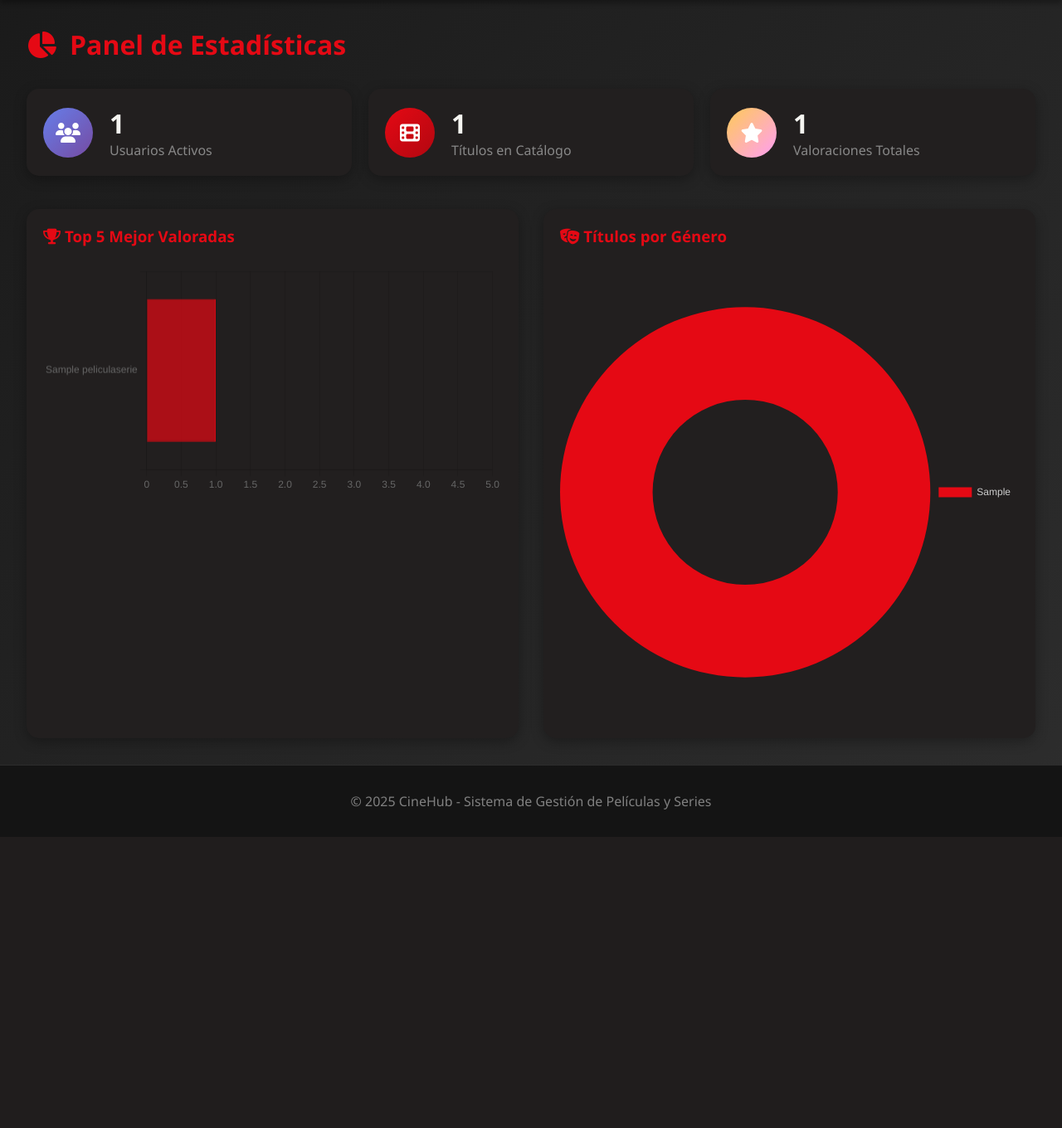
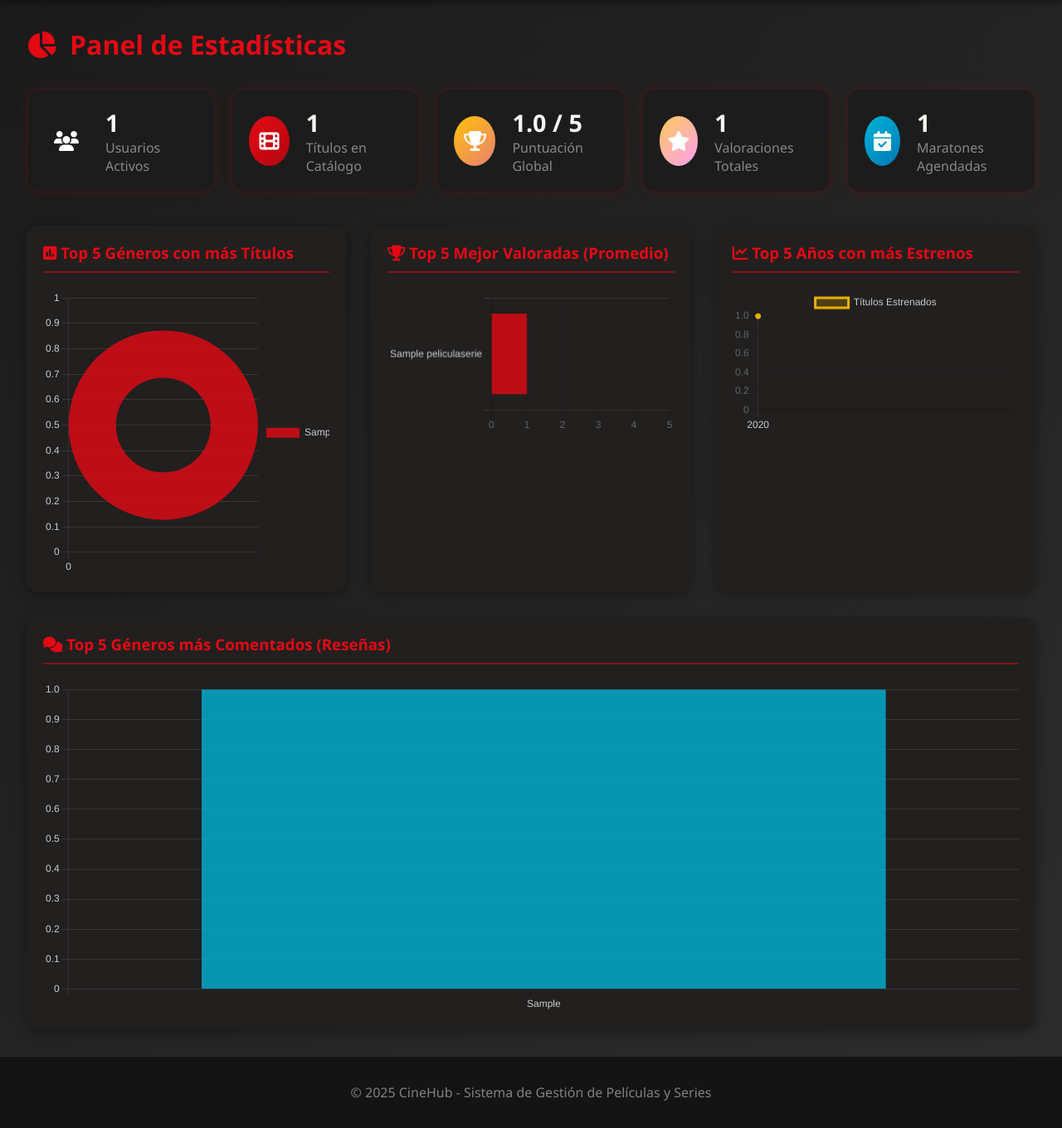
Before and after one commit to jlozano1118/Project_Movies, a FastAPI app: page /web/estadisticas in a window 1280 px wide. Shown: the part 71-1431 px from the top of the page at 83% size. Before the commit the page ends 1047 px from the top, so only its background shows below. Run offline with FastAPI, Linux system fonts and the light colour scheme; tables that the repository leaves empty hold one stand-in row (values such as "Sample post"); parts of the project's set-up code (start-up, migrations or seed data) failed here and were passed over.

Commit message:
Apartado de estadisticas  perfeccionado agregando mas graficos y datos importantes

```diff
--- a/static/css/style.css
+++ b/static/css/style.css
@@ -1211,3 +1211,25 @@
         text-align: left;
     }
 }
+
+
+.kpi-icon.rutinas {
+    background: linear-gradient(135deg, #00b4d8 0%, #0077b6 100%);
+}
+.kpi-icon.global-score {
+    background: linear-gradient(135deg, #ffc107 0%, #e98074 100%);
+}
+
+/* Estilo de la carta para dar un efecto de "monitor o pantalla" */
+.kpi-card {
+    background: #1c1c1c; /* Fondo más oscuro */
+    border: 1px solid rgba(229, 9, 20, 0.2); /* Borde sutil del color primario */
+    box-shadow: 0 0 15px rgba(229, 9, 20, 0.1); /* Sombra suave para efecto "glow" */
+}
+
+/* Títulos de gráficos más destacados */
+.chart-container h3 {
+    color: var(--primary); /* Rojo principal */
+    border-bottom: 2px solid rgba(229, 9, 20, 0.5);
+    padding-bottom: 10px;
+}
--- a/templates/estadisticas.html
+++ b/templates/estadisticas.html
@@ -10,6 +10,7 @@
         <h1><i class="fas fa-chart-pie"></i> Panel de Estadísticas</h1>
     </div>
 
+    {# 5 KPIs - Estética mejorada con iconos temáticos #}
     <div class="stats-kpi-grid">
         <div class="kpi-card">
             <div class="kpi-icon"><i class="fas fa-users"></i></div>
@@ -26,47 +27,76 @@
             </div>
         </div>
         <div class="kpi-card">
+            <div class="kpi-icon global-score"><i class="fas fa-trophy"></i></div>
+            <div class="kpi-info">
+                <h3>{{ promedio_global }} / 5</h3>
+                <p>Puntuación Global</p>
+            </div>
+        </div>
+        <div class="kpi-card">
             <div class="kpi-icon" style="background: linear-gradient(135deg, #feca57 0%, #ff9ff3 100%);"><i class="fas fa-star"></i></div>
             <div class="kpi-info">
                 <h3>{{ n_valoraciones }}</h3>
                 <p>Valoraciones Totales</p>
             </div>
         </div>
+         <div class="kpi-card">
+            <div class="kpi-icon rutinas"><i class="fas fa-calendar-check"></i></div>
+            <div class="kpi-info">
+                <h3>{{ n_rutinas }}</h3>
+                <p>Maratones Agendadas</p>
+            </div>
+        </div>
     </div>
 
-    <div class="charts-grid">
+    {# Nueva Cuadrícula de 3 Gráficos #}
+    <div class="charts-grid" style="grid-template-columns: repeat(auto-fit, minmax(350px, 1fr));">
+
         <div class="chart-container">
-            <h3><i class="fas fa-trophy"></i> Top 5 Mejor Valoradas</h3>
+            <h3><i class="fas fa-poll"></i> Top 5 Géneros con más Títulos</h3>
+            <canvas id="genreChart"></canvas>
+        </div>
+
+        <div class="chart-container">
+            <h3><i class="fas fa-trophy"></i> Top 5 Mejor Valoradas (Promedio)</h3>
             <canvas id="topRatedChart"></canvas>
         </div>
 
         <div class="chart-container">
-            <h3><i class="fas fa-theater-masks"></i> Títulos por Género</h3>
-            <canvas id="genreChart"></canvas>
+            <h3><i class="fas fa-chart-line"></i> Top 5 Años con más Estrenos</h3>
+            <canvas id="titlesByYearChart"></canvas>
         </div>
+
+        <div class="chart-container" style="grid-column: span 3;">
+            <h3><i class="fas fa-comments"></i> Top 5 Géneros más Comentados (Reseñas)</h3>
+            <canvas id="mostRatedGenresChart" style="max-height: 400px;"></canvas>
+        </div>
+
     </div>
 </div>
 
 <style>
+    /* Estilos se movieron o ampliaron en style.css, pero se mantienen aquí para un contexto inmediato */
     .stats-kpi-grid {
         display: grid;
-        grid-template-columns: repeat(auto-fit, minmax(250px, 1fr));
+        grid-template-columns: repeat(auto-fit, minmax(200px, 1fr)); /* Más compacto */
         gap: 20px;
         margin-bottom: 40px;
     }
     .kpi-card {
-        background: #221f1f;
+        background: #1c1c1c;
         padding: 20px;
         border-radius: 15px;
         display: flex;
         align-items: center;
         gap: 20px;
-        box-shadow: 0 4px 15px rgba(0,0,0,0.3);
+        box-shadow: 0 0 15px rgba(229, 9, 20, 0.1);
+        border: 1px solid rgba(229, 9, 20, 0.2);
     }
     .kpi-icon {
         width: 60px;
         height: 60px;
-        background: linear-gradient(135deg, #667eea 0%, #764ba2 100%);
+        /* ... (colores definidos en style.css) */
         border-radius: 50%;
         display: flex;
         align-items: center;
@@ -74,7 +104,10 @@
         font-size: 1.5rem;
         color: white;
     }
-    .kpi-info h3 { font-size: 2rem; margin: 0; color: #f5f5f1; }
+    .kpi-icon.rutinas { background: linear-gradient(135deg, #00b4d8 0%, #0077b6 100%); }
+    .kpi-icon.global-score { background: linear-gradient(135deg, #ffc107 0%, #e98074 100%); }
+
+    .kpi-info h3 { font-size: 1.8rem; margin: 0; color: #f5f5f1; }
     .kpi-info p { margin: 0; color: #888; }
 
     .charts-grid {
@@ -88,11 +121,42 @@
         border-radius: 15px;
         box-shadow: 0 4px 15px rgba(0,0,0,0.3);
     }
-    .chart-container h3 { color: #e50914; margin-bottom: 20px; }
+    .chart-container h3 {
+        color: #e50914;
+        margin-bottom: 20px;
+        border-bottom: 2px solid rgba(229, 9, 20, 0.5);
+        padding-bottom: 10px;
+    }
 </style>
 
 <script>
-    // Configuración Gráfica Top Rated (Barra Horizontal)
+    // Colores base de la paleta CineHub
+    const primaryColor = 'rgba(229, 9, 20, 0.8)';
+    const secondaryColor = '#555';
+    const warningColor = 'rgba(255, 193, 7, 0.9)';
+    const infoColor = 'rgba(0, 180, 216, 0.8)';
+
+    // Función de utilidades para configurar el texto blanco y grises en Chart.js
+    const cinematicOptions = {
+        responsive: true,
+        plugins: {
+            legend: {
+                labels: { color: '#ccc' }
+            }
+        },
+        scales: {
+            x: {
+                grid: { color: 'rgba(255, 255, 255, 0.1)' },
+                ticks: { color: '#ccc' }
+            },
+            y: {
+                grid: { color: 'rgba(255, 255, 255, 0.1)' },
+                ticks: { color: '#ccc' }
+            }
+        }
+    };
+
+    // 1. Gráfica Top Rated (Barra Horizontal) - Puntuación Promedio
     const ctxTop = document.getElementById('topRatedChart').getContext('2d');
     new Chart(ctxTop, {
         type: 'bar',
@@ -101,22 +165,21 @@
             datasets: [{
                 label: 'Puntuación Promedio',
                 data: {{ top_rated_data | tojson }},
-                backgroundColor: 'rgba(229, 9, 20, 0.7)',
-                borderColor: 'rgba(229, 9, 20, 1)',
-                borderWidth: 1
+                backgroundColor: primaryColor,
             }]
         },
         options: {
-            indexAxis: 'y', // Barra horizontal
-            responsive: true,
+            ...cinematicOptions,
+            indexAxis: 'y',
             scales: {
+                ...cinematicOptions.scales,
                 x: { beginAtZero: true, max: 5 }
             },
             plugins: { legend: { display: false } }
         }
     });
 
-    // Configuración Gráfica Géneros (Dona)
+    // 2. Gráfica Títulos por Género (Dona) - Conteo de Títulos
     const ctxGenre = document.getElementById('genreChart').getContext('2d');
     new Chart(ctxGenre, {
         type: 'doughnut',
@@ -124,18 +187,58 @@
             labels: {{ genre_labels | tojson }},
             datasets: [{
                 data: {{ genre_data | tojson }},
-                backgroundColor: [
-                    '#e50914', '#555', '#feca57', '#46d369', '#667eea', '#ff9ff3'
-                ],
+                backgroundColor: [primaryColor, secondaryColor, warningColor, infoColor, '#46d369', '#667eea', '#ff9ff3'],
                 borderWidth: 0
             }]
         },
         options: {
-            responsive: true,
+            ...cinematicOptions,
             plugins: {
                 legend: { position: 'right', labels: { color: '#ccc' } }
             }
         }
     });
+
+    // 3. NUEVA GRÁFICA: Top 5 Géneros más Comentados (Barra Vertical)
+    const ctxMostRated = document.getElementById('mostRatedGenresChart').getContext('2d');
+    new Chart(ctxMostRated, {
+        type: 'bar',
+        data: {
+            labels: {{ most_rated_genres_labels | tojson }},
+            datasets: [{
+                label: 'Total de Reseñas',
+                data: {{ most_rated_genres_data | tojson }},
+                backgroundColor: infoColor,
+            }]
+        },
+        options: {
+             ...cinematicOptions,
+            plugins: { legend: { display: false } }
+        }
+    });
+
+    // 4. NUEVA GRÁFICA: Títulos por Año de Estreno (Línea)
+    const ctxTitlesByYear = document.getElementById('titlesByYearChart').getContext('2d');
+    new Chart(ctxTitlesByYear, {
+        type: 'line',
+        data: {
+            labels: {{ titles_by_year_labels | tojson }},
+            datasets: [{
+                label: 'Títulos Estrenados',
+                data: {{ titles_by_year_data | tojson }},
+                borderColor: warningColor,
+                backgroundColor: 'rgba(255, 193, 7, 0.2)',
+                tension: 0.4,
+                pointBackgroundColor: warningColor,
+            }]
+        },
+        options: {
+            ...cinematicOptions,
+            scales: {
+                ...cinematicOptions.scales,
+                y: { beginAtZero: true }
+            }
+        }
+    });
 </script>
 {% endblock %}
```
Also changed, not shown: routers/web.py (+48 -9 lines).
